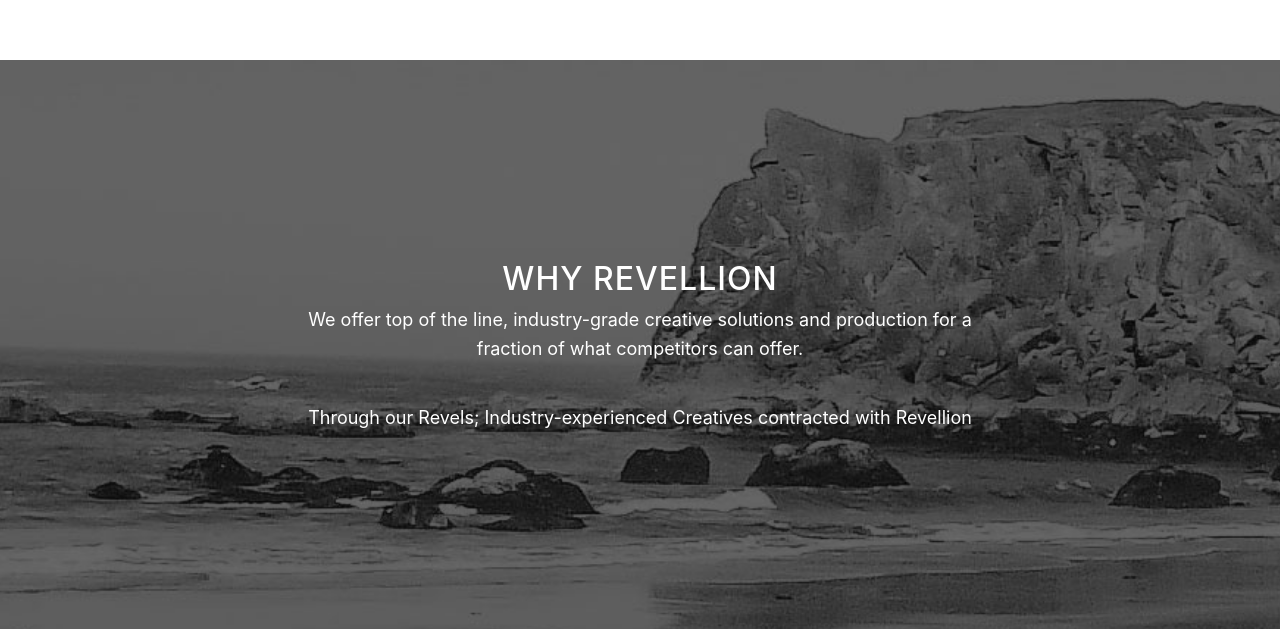
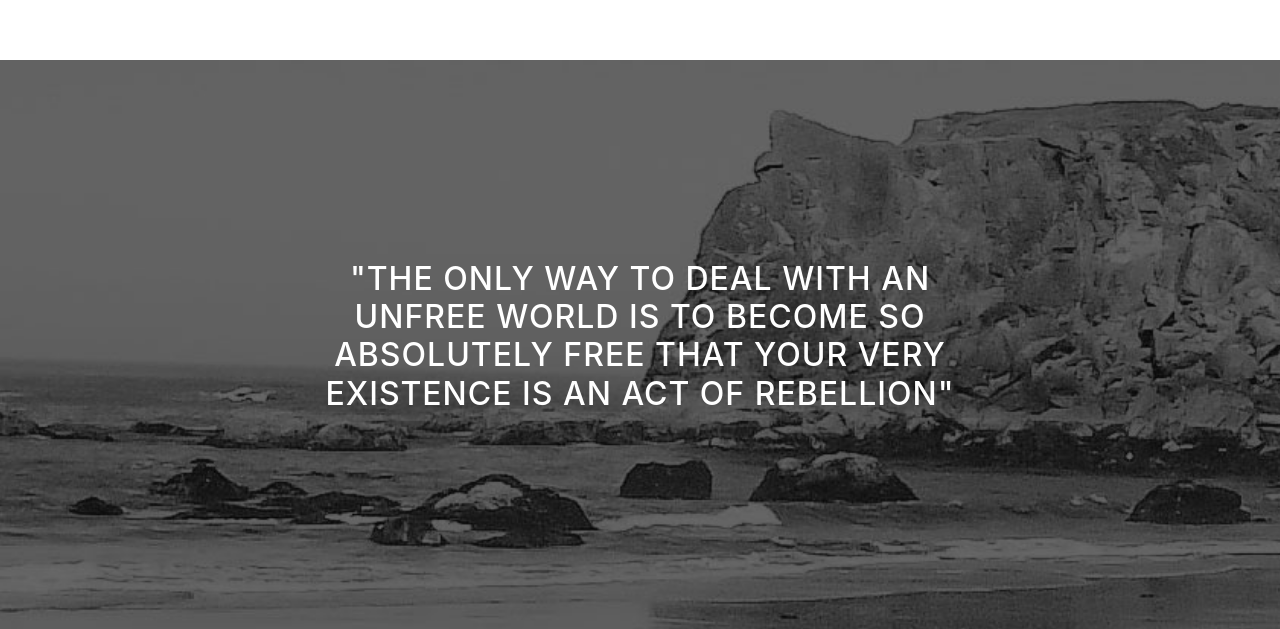
Before and after one commit to Revellioninc/Revellioninc.github.io, a website with bundled scripts: page index.html in a window 1280 px wide. Shown: the part 1334-1963 px from the top of the page. Built offline with nearby package versions, Linux system fonts and the light colour scheme.

Commit message:
Update index.html

```diff
--- a/index.html
+++ b/index.html
@@ -55,7 +55,7 @@
               <!-- <h1 class="brand-heading">Revellion</h1> -->
               <img src="img/revellion-logo.png" height="70px">
               <br><br>
-              <p class="intro-text">A coalition of creatives expressing themselves in a lively and artistic manner as a way of resistance against authority, control, or convention.</p>
+              <p class="intro-text">"The only </p>
               <a href="#about" class="btn btn-circle js-scroll-trigger">
                 <i class="fa fa-angle-double-down animated"></i>
               </a>
@@ -82,10 +82,10 @@
     <section id="download" class="download-section content-section text-center">
       <div class="container">
         <div class="col-lg-8 mx-auto">
-          <h2>Why Revellion</h2>
-          <p>We offer top of the line, industry-grade creative solutions and production for a fraction of what competitors can offer.</p>
+          <h2>"The only way to deal with an unfree world is to become so absolutely free that your very existence is an act of rebellion"</h2>
+          <p></p>
           <br>
-          <p>Through our Revels; Industry-experienced Creatives contracted with Revellion</p>
+          <p></p>
 
         </div>
       </div>
```
